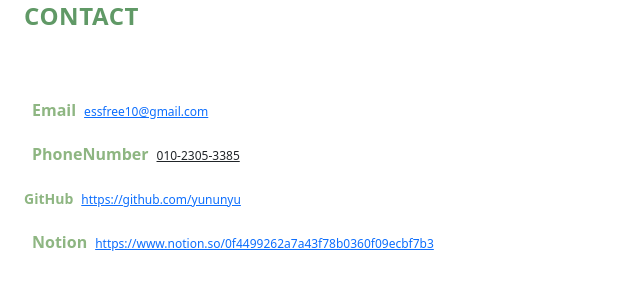
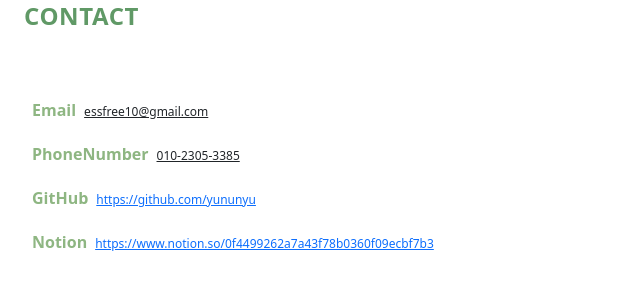
Before and after one commit to yununyu/portfolio, a React (Create React App) app: page / in a window 1280 px wide. Shown: the top 300 px of the page, without its empty margins (0-640 px from the left). Built offline with nearby package versions, Linux system fonts and the light colour scheme.

Commit message:
이메일  a태그 링크 제거

```diff
--- a/src/components/AboutMe/Contact/Contact.tsx
+++ b/src/components/AboutMe/Contact/Contact.tsx
@@ -10,20 +10,14 @@
       <div className="leading-7">
         <p className="break-all">
           <Subheading text="Email"></Subheading>
-          <a
-            href="essfree10@gmail.com"
-            target="_blank"
-            rel="noopener noreferrer"
-            className="text-xs underline">
-            essfree10@gmail.com
-          </a>
+          <span className="text-xs underline">essfree10@gmail.com</span>
         </p>
         <p className="break-all">
           <Subheading text="PhoneNumber"></Subheading>
           <span className="text-xs underline">010-2305-3385</span>
         </p>
         <p className="break-all">
-          <span className="mr-2 font-bold text-[#8EB682] text-sm">GitHub</span>
+          <Subheading text="GitHub"></Subheading>
           <a
             href="https://github.com/yununyu"
             target="_blank"
```
